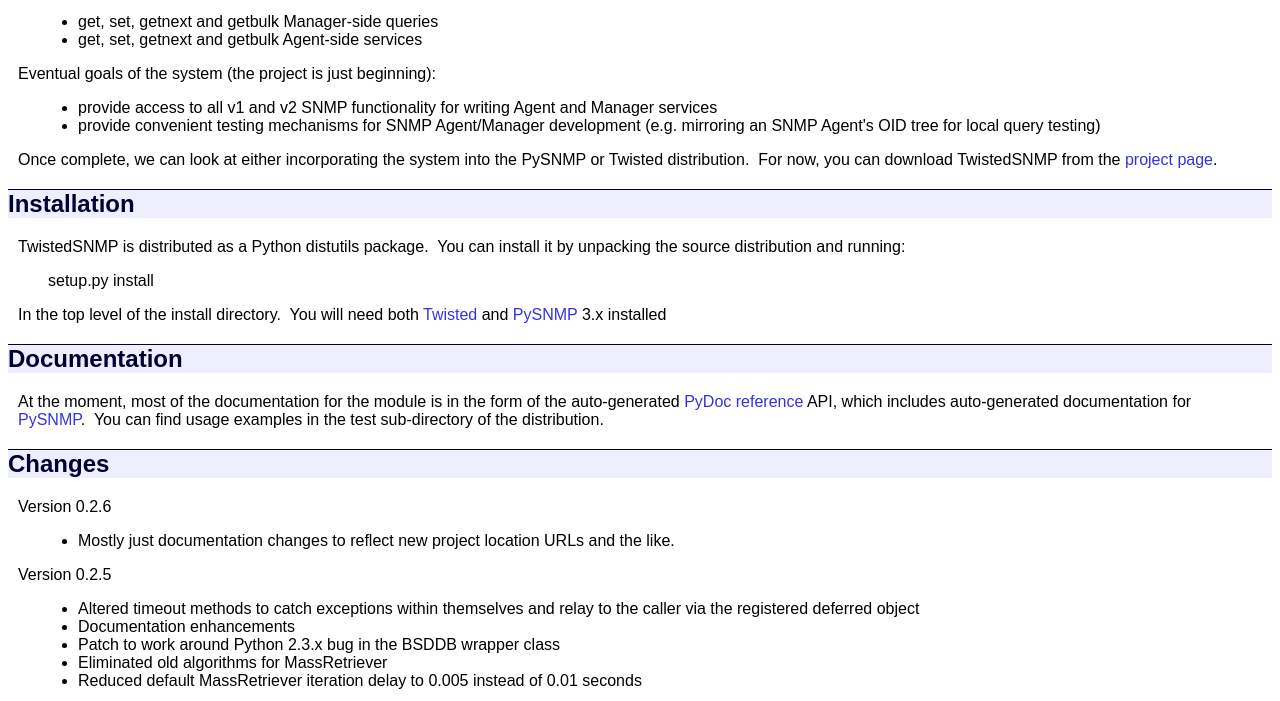
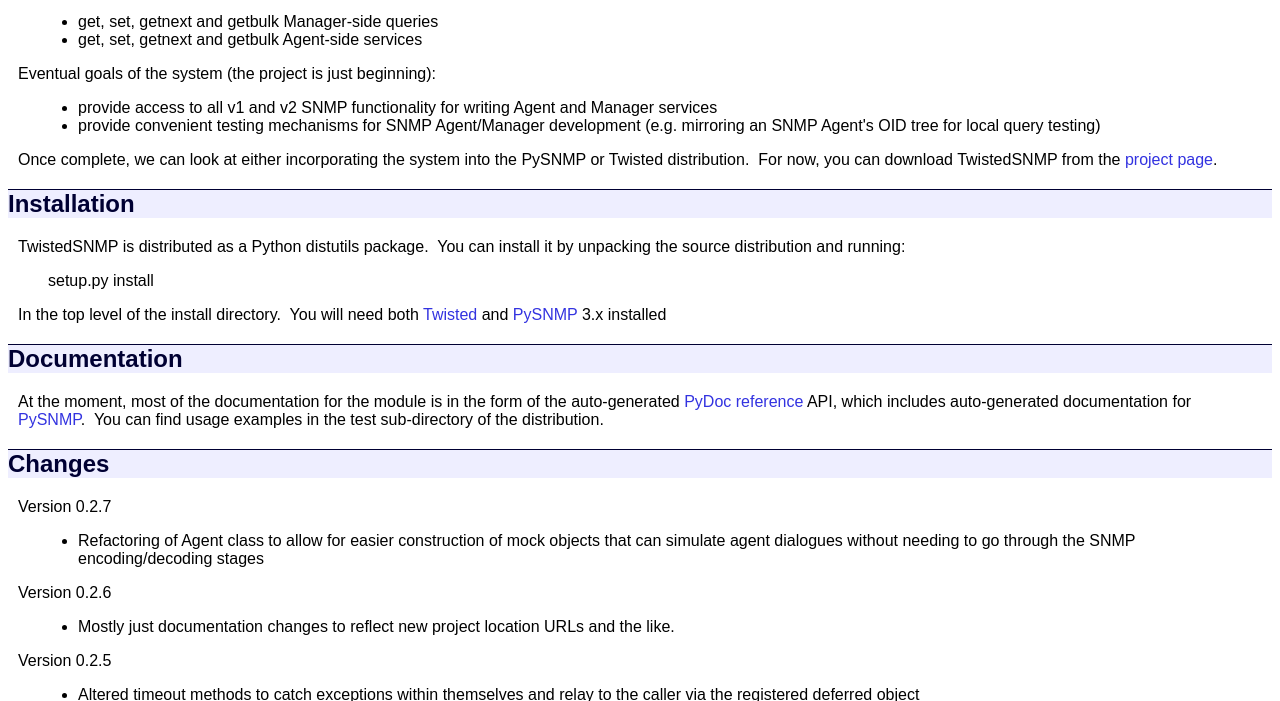
Before and after one commit to mcfletch/twistedsnmp, a plain HTML site: page doc/index.html in a window 1280 px wide. Shown: the part 88-789 px from the top of the page. Drawn offline with Linux system fonts and the light colour scheme.

Commit message:
0.2.7 release notes started

```diff
--- a/doc/index.html
+++ b/doc/index.html
@@ -40,8 +40,17 @@ can install it by unpacking the source distribution and running:<br>
 
 
 <h2>Changes</h2>
+<p>Version 0.2.7<br>
+</p>
+<ul>
+  <li>Refactoring of Agent class to allow for easier construction of
+mock objects that can simulate agent dialogues without needing to go
+through the SNMP encoding/decoding stages<br>
+  </li>
+</ul>
 <p>Version 0.2.6<br>
 </p>
+
 <ul>
   <li>Mostly just documentation changes to reflect new project location URLs and the like.<br>
   </li>
```
